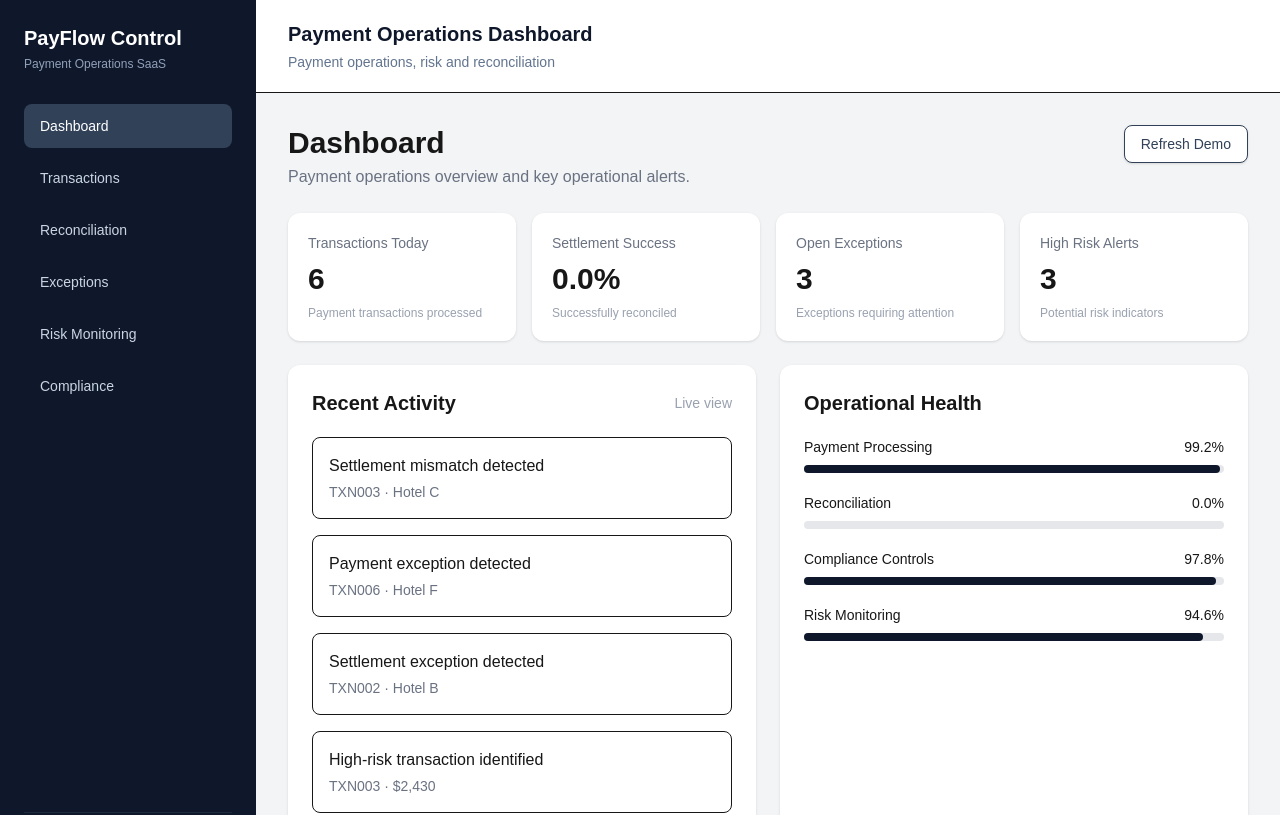
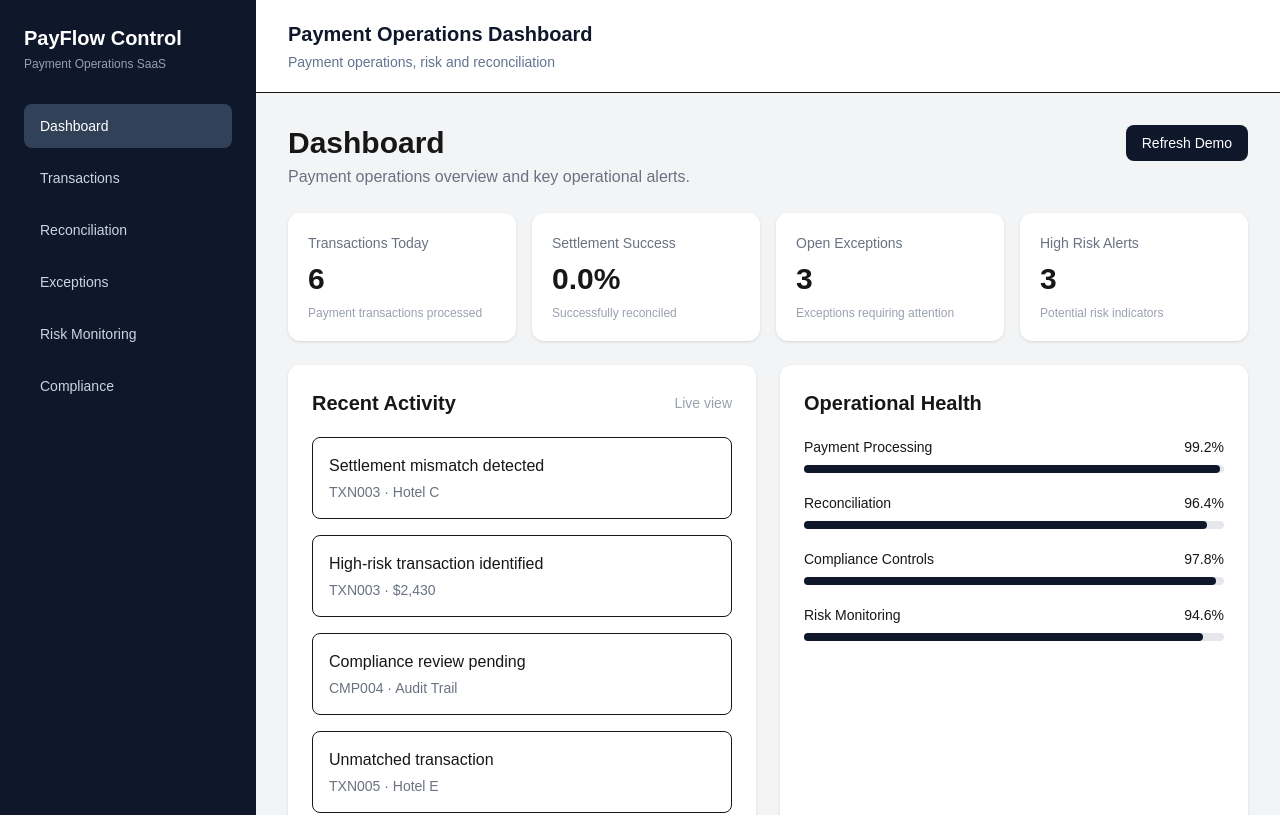
Before and after one commit to yusfss02-glitch/payflow-control, a Next.js app: page /dashboard in a window 1280 px wide. Shown: the top 815 px of the page. Built offline with nearby package versions, Linux system fonts and the light colour scheme.

Commit message:
fix: add missing EXC004 exception detail

```diff
--- a/src/app/dashboard/page.tsx
+++ b/src/app/dashboard/page.tsx
@@ -4,302 +4,91 @@ import Link from "next/link";
 import Layout from "@/components/Layout";
 import { useWorkflow } from "@/components/WorkflowContext";
 
-const transactions = [
-  {
-    id: "TXN001",
-    merchant: "Hotel A",
-    amount: "$1,250",
-  },
-  {
-    id: "TXN002",
-    merchant: "Hotel B",
-    amount: "$980",
-  },
-  {
-    id: "TXN003",
-    merchant: "Hotel C",
-    amount: "$2,430",
-  },
-  {
-    id: "TXN004",
-    merchant: "Hotel D",
-    amount: "$750",
-  },
-  {
-    id: "TXN005",
-    merchant: "Hotel E",
-    amount: "$1,890",
-  },
-  {
-    id: "TXN006",
-    merchant: "Hotel F",
-    amount: "$560",
-  },
-];
-
-const reconciliationRecords = [
-  {
-    id: "REC001",
-    transaction: "TXN001",
-  },
-  {
-    id: "REC002",
-    transaction: "TXN002",
-  },
-  {
-    id: "REC003",
-    transaction: "TXN003",
-  },
-  {
-    id: "REC004",
-    transaction: "TXN004",
-  },
-  {
-    id: "REC005",
-    transaction: "TXN005",
-  },
-];
-
-const exceptions = [
+const activities = [
   {
     id: "EXC001",
     title: "Settlement mismatch detected",
     detail: "TXN003 · Hotel C",
+    href: "/exceptions/EXC001",
+    type: "exception",
   },
-  {
-    id: "EXC002",
-    title: "Payment exception detected",
-    detail: "TXN006 · Hotel F",
-  },
-  {
-    id: "EXC003",
-    title: "Settlement exception detected",
-    detail: "TXN002 · Hotel B",
-  },
-];
-
-const riskRecords = [
   {
     id: "RISK001",
     title: "High-risk transaction identified",
     detail: "TXN003 · $2,430",
-  },
-  {
-    id: "RISK002",
-    title: "Unusual payment pattern",
-    detail: "TXN006 · $560",
-  },
-  {
-    id: "RISK003",
-    title: "Velocity alert",
-    detail: "TXN002 · $980",
-  },
-];
-
-const complianceRecords = [
-  {
-    id: "CMP001",
-    title: "Compliance review pending",
-    detail: "CMP001 · KYC Verification",
-  },
-  {
-    id: "CMP002",
-    title: "Compliance control approved",
-    detail: "CMP002 · Business Verification",
-  },
-  {
-    id: "CMP003",
-    title: "Compliance review pending",
-    detail: "CMP003 · Transaction Monitoring",
+    href: "/risk/RISK001",
+    type: "risk",
   },
   {
     id: "CMP004",
     title: "Compliance review pending",
     detail: "CMP004 · Audit Trail",
+    href: "/compliance/CMP004",
+    type: "compliance",
+  },
+  {
+    id: "REC005",
+    title: "Unmatched transaction",
+    detail: "TXN005 · Hotel E",
+    href: "/reconciliation/REC005",
+    type: "reconciliation",
+  },
+  {
+    id: "EXC004",
+    title: "Payment processing exception",
+    detail: "TXN005 · Hotel E",
+    href: "/exceptions/EXC004",
+    type: "exception",
   },
 ];
 
 export default function DashboardPage() {
   const {
-    reconciliationStatuses,
     exceptionStatuses,
     riskStatuses,
     complianceStatuses,
+    reconciliationStatuses,
   } = useWorkflow();
 
-  const getReconciliationStatus = (
-    reconciliationId: string
+  const isActivityActive = (
+    activity: (typeof activities)[number]
   ) => {
-    return (
-      reconciliationStatuses[
-        reconciliationId
-      ] || "Unmatched"
-    );
+    if (activity.type === "exception") {
+      const status =
+        exceptionStatuses[activity.id] || "Open";
+
+      return status !== "Resolved";
+    }
+
+    if (activity.type === "risk") {
+      const status =
+        riskStatuses[activity.id] || "Open";
+
+      return status !== "Resolved";
+    }
+
+    if (activity.type === "compliance") {
+      const status =
+        complianceStatuses[activity.id] || "Pending Review";
+
+      return (
+        status !== "Approved" &&
+        status !== "Rejected"
+      );
+    }
+
+    if (activity.type === "reconciliation") {
+      const status =
+        reconciliationStatuses[activity.id] || "Unmatched";
+
+      return status !== "Matched";
+    }
+
+    return true;
   };
 
-  const getExceptionStatus = (
-    exceptionId: string
-  ) => {
-    return (
-      exceptionStatuses[exceptionId] ||
-      "Open"
-    );
-  };
-
-  const getRiskStatus = (
-    riskId: string
-  ) => {
-    return (
-      riskStatuses[riskId] ||
-      "Open"
-    );
-  };
-
-  const getComplianceStatus = (
-    complianceId: string
-  ) => {
-    const defaultStatuses: Record<
-      string,
-      string
-    > = {
-      CMP001: "Pending Review",
-      CMP002: "Approved",
-      CMP003: "Pending Review",
-      CMP004: "Rejected",
-    };
-
-    return (
-      complianceStatuses[complianceId] ||
-      defaultStatuses[complianceId] ||
-      "Pending Review"
-    );
-  };
-
-  /*
-   * SETTLEMENT SUCCESS
-   *
-   * There are 5 reconciliation records.
-   * Matched records represent successful settlement.
-   */
-
-  const totalReconciliations =
-    reconciliationRecords.length;
-
-  const matchedReconciliations =
-    reconciliationRecords.filter(
-      (record) =>
-        getReconciliationStatus(
-          record.id
-        ) === "Matched"
-    ).length;
-
-  const settlementSuccess =
-    totalReconciliations === 0
-      ? "0.0"
-      : (
-          (matchedReconciliations /
-            totalReconciliations) *
-          100
-        ).toFixed(1);
-
-  /*
-   * OPEN EXCEPTIONS
-   */
-
-  const openExceptions =
-    exceptions.filter((exception) => {
-      const status =
-        getExceptionStatus(exception.id);
-
-      return (
-        status === "Open" ||
-        status === "Under Review"
-      );
-    }).length;
-
-  /*
-   * HIGH RISK ALERTS
-   */
-
-  const highRiskAlerts =
-    riskRecords.filter((risk) => {
-      const status =
-        getRiskStatus(risk.id);
-
-      return status !== "Resolved";
-    }).length;
-
-  /*
-   * RECENT ACTIVITY
-   *
-   * Only active items are displayed.
-   */
-
-  const recentActivities = [
-    ...exceptions
-      .filter((exception) => {
-        const status =
-          getExceptionStatus(
-            exception.id
-          );
-
-        return status !== "Resolved";
-      })
-      .map((exception) => ({
-        id: exception.id,
-        title: exception.title,
-        detail: exception.detail,
-        href: `/exceptions/${exception.id}`,
-      })),
-
-    ...riskRecords
-      .filter((risk) => {
-        const status =
-          getRiskStatus(risk.id);
-
-        return status !== "Resolved";
-      })
-      .map((risk) => ({
-        id: risk.id,
-        title: risk.title,
-        detail: risk.detail,
-        href: `/risk/${risk.id}`,
-      })),
-
-    ...complianceRecords
-      .filter((record) => {
-        const status =
-          getComplianceStatus(
-            record.id
-          );
-
-        return (
-          status === "Pending Review"
-        );
-      })
-      .map((record) => ({
-        id: record.id,
-        title: record.title,
-        detail: record.detail,
-        href: `/compliance/${record.id}`,
-      })),
-
-    ...reconciliationRecords
-      .filter((record) => {
-        const status =
-          getReconciliationStatus(
-            record.id
-          );
-
-        return status !== "Matched";
-      })
-      .map((record) => ({
-        id: record.id,
-        title: "Unmatched transaction",
-        detail: `${record.transaction} · Reconciliation`,
-        href: `/reconciliation/${record.id}`,
-      })),
-  ];
+  const visibleActivities =
+    activities.filter(isActivityActive);
 
   return (
     <Layout>
@@ -319,14 +108,9 @@ export default function DashboardPage() {
             </p>
           </div>
 
-          {/* REFRESH DEMO */}
-
           <button
-            type="button"
-            onClick={() =>
-              window.location.reload()
-            }
-            className="rounded-lg border bg-white px-4 py-2 text-sm font-medium text-slate-700 shadow-sm transition hover:bg-gray-50"
+            onClick={() => window.location.reload()}
+            className="rounded-lg bg-slate-900 px-4 py-2 text-sm font-medium text-white hover:bg-slate-700"
           >
             Refresh Demo
           </button>
@@ -346,7 +130,7 @@ export default function DashboardPage() {
             </p>
 
             <h3 className="mt-2 text-3xl font-bold">
-              {transactions.length}
+              6
             </h3>
 
             <p className="mt-2 text-xs text-gray-400">
@@ -363,7 +147,20 @@ export default function DashboardPage() {
             </p>
 
             <h3 className="mt-2 text-3xl font-bold">
-              {settlementSuccess}%
+              {(() => {
+                const total = 5;
+
+                const matched = Object.values(
+                  reconciliationStatuses
+                ).filter(
+                  (status) => status === "Matched"
+                ).length;
+
+                return `${(
+                  (matched / total) *
+                  100
+                ).toFixed(1)}%`;
+              })()}
             </h3>
 
             <p className="mt-2 text-xs text-gray-400">
@@ -380,7 +177,25 @@ export default function DashboardPage() {
             </p>
 
             <h3 className="mt-2 text-3xl font-bold">
-              {openExceptions}
+              {[
+                "EXC001",
+                "EXC002",
+                "EXC003",
+                "EXC004",
+              ].filter((id) => {
+                const status =
+                  exceptionStatuses[id];
+
+                if (status === "Resolved") {
+                  return false;
+                }
+
+                if (status === "Under Review") {
+                  return true;
+                }
+
+                return id !== "EXC003";
+              }).length}
             </h3>
 
             <p className="mt-2 text-xs text-gray-400">
@@ -397,7 +212,18 @@ export default function DashboardPage() {
             </p>
 
             <h3 className="mt-2 text-3xl font-bold">
-              {highRiskAlerts}
+              {
+                [
+                  "RISK001",
+                  "RISK002",
+                  "RISK003",
+                ].filter((id) => {
+                  return (
+                    (riskStatuses[id] || "Open") !==
+                    "Resolved"
+                  );
+                }).length
+              }
             </h3>
 
             <p className="mt-2 text-xs text-gray-400">
@@ -407,11 +233,9 @@ export default function DashboardPage() {
 
         </div>
 
-        {/* RECENT ACTIVITY + OPERATIONAL HEALTH */}
+        {/* RECENT ACTIVITY */}
 
         <div className="grid grid-cols-2 gap-6">
-
-          {/* RECENT ACTIVITY */}
 
           <div className="rounded-xl bg-white p-6 shadow">
 
@@ -429,9 +253,12 @@ export default function DashboardPage() {
 
             <div className="mt-5 space-y-4">
 
-              {recentActivities
-                .slice(0, 4)
-                .map((activity) => (
+              {visibleActivities.length === 0 ? (
+                <p className="py-6 text-center text-sm text-gray-500">
+                  No active operational alerts.
+                </p>
+              ) : (
+                visibleActivities.map((activity) => (
                   <Link
                     key={activity.id}
                     href={activity.href}
@@ -445,12 +272,7 @@ export default function DashboardPage() {
                       {activity.detail}
                     </p>
                   </Link>
-                ))}
-
-              {recentActivities.length === 0 && (
-                <p className="py-6 text-center text-sm text-gray-500">
-                  No active operational alerts.
-                </p>
+                ))
               )}
 
             </div>
@@ -468,12 +290,8 @@ export default function DashboardPage() {
             <div className="mt-5 space-y-5">
 
               <div>
-
                 <div className="flex justify-between text-sm">
-                  <span>
-                    Payment Processing
-                  </span>
-
+                  <span>Payment Processing</span>
                   <span className="font-medium">
                     99.2%
                   </span>
@@ -482,41 +300,24 @@ export default function DashboardPage() {
                 <div className="mt-2 h-2 rounded-full bg-gray-200">
                   <div className="h-2 w-[99%] rounded-full bg-slate-900" />
                 </div>
-
               </div>
 
               <div>
-
                 <div className="flex justify-between text-sm">
-                  <span>
-                    Reconciliation
-                  </span>
-
+                  <span>Reconciliation</span>
                   <span className="font-medium">
-                    {settlementSuccess}%
+                    96.4%
                   </span>
                 </div>
 
                 <div className="mt-2 h-2 rounded-full bg-gray-200">
-
-                  <div
-                    className="h-2 rounded-full bg-slate-900"
-                    style={{
-                      width: `${settlementSuccess}%`,
-                    }}
-                  />
-
+                  <div className="h-2 w-[96%] rounded-full bg-slate-900" />
                 </div>
-
               </div>
 
               <div>
-
                 <div className="flex justify-between text-sm">
-                  <span>
-                    Compliance Controls
-                  </span>
-
+                  <span>Compliance Controls</span>
                   <span className="font-medium">
                     97.8%
                   </span>
@@ -525,16 +326,11 @@ export default function DashboardPage() {
                 <div className="mt-2 h-2 rounded-full bg-gray-200">
                   <div className="h-2 w-[98%] rounded-full bg-slate-900" />
                 </div>
-
               </div>
 
               <div>
-
                 <div className="flex justify-between text-sm">
-                  <span>
-                    Risk Monitoring
-                  </span>
-
+                  <span>Risk Monitoring</span>
                   <span className="font-medium">
                     94.6%
                   </span>
@@ -543,7 +339,6 @@ export default function DashboardPage() {
                 <div className="mt-2 h-2 rounded-full bg-gray-200">
                   <div className="h-2 w-[95%] rounded-full bg-slate-900" />
                 </div>
-
               </div>
 
             </div>
--- a/src/app/exceptions/[id]/page.tsx
+++ b/src/app/exceptions/[id]/page.tsx
@@ -16,6 +16,7 @@ const exceptionData = {
       "Settlement amount does not match the expected transaction amount.",
     priority: "High",
   },
+
   EXC002: {
     id: "EXC002",
     transaction: "TXN006",
@@ -26,6 +27,7 @@ const exceptionData = {
       "Payment transaction requires manual operational review.",
     priority: "Medium",
   },
+
   EXC003: {
     id: "EXC003",
     transaction: "TXN002",
@@ -35,6 +37,17 @@ const exceptionData = {
     description:
       "Settlement record contains a difference from the transaction amount.",
     priority: "Medium",
+  },
+
+  EXC004: {
+    id: "EXC004",
+    transaction: "TXN005",
+    merchant: "Hotel E",
+    type: "Payment Processing Exception",
+    amount: "$1,890",
+    description:
+      "Payment processing requires operational review due to an exception detected during transaction processing.",
+    priority: "High",
   },
 };
 
@@ -46,7 +59,9 @@ export default function ExceptionDetail({
   const { id } = use(params);
 
   const exception =
-    exceptionData[id as keyof typeof exceptionData];
+    exceptionData[
+      id as keyof typeof exceptionData
+    ];
 
   const {
     exceptionStatuses,
@@ -56,7 +71,8 @@ export default function ExceptionDetail({
   if (!exception) {
     return (
       <Layout>
-        <div className="rounded-xl bg-white p-8 shadow">
+        <div className="space-y-4">
+
           <h2 className="text-2xl font-bold">
             Exception Not Found
           </h2>
@@ -71,6 +87,7 @@ export default function ExceptionDetail({
           >
             Back to Exceptions
           </Link>
+
         </div>
       </Layout>
     );
@@ -83,7 +100,10 @@ export default function ExceptionDetail({
     <Layout>
       <div className="space-y-6">
 
+        {/* HEADER */}
+
         <div>
+
           <Link
             href="/exceptions"
             className="text-sm text-gray-500 hover:text-slate-900"
@@ -92,7 +112,9 @@ export default function ExceptionDetail({
           </Link>
 
           <div className="mt-3 flex items-center justify-between">
+
             <div>
+
               <h2 className="text-3xl font-bold">
                 {exception.id}
               </h2>
@@ -100,6 +122,7 @@ export default function ExceptionDetail({
               <p className="mt-1 text-gray-500">
                 Exception investigation and resolution workflow.
               </p>
+
             </div>
 
             <span
@@ -113,10 +136,15 @@ export default function ExceptionDetail({
             >
               {status}
             </span>
+
           </div>
+
         </div>
 
+        {/* WORKFLOW */}
+
         <div className="rounded-xl bg-white p-6 shadow">
+
           <h3 className="text-lg font-semibold">
             Exception Workflow
           </h3>
@@ -190,11 +218,15 @@ export default function ExceptionDetail({
             </button>
 
           </div>
+
         </div>
+
+        {/* SUMMARY */}
 
         <div className="grid grid-cols-3 gap-4">
 
           <div className="rounded-xl bg-white p-5 shadow">
+
             <p className="text-sm text-gray-500">
               Exception Type
             </p>
@@ -202,9 +234,11 @@ export default function ExceptionDetail({
             <p className="mt-2 font-semibold">
               {exception.type}
             </p>
+
           </div>
 
           <div className="rounded-xl bg-white p-5 shadow">
+
             <p className="text-sm text-gray-500">
               Amount
             </p>
@@ -212,9 +246,11 @@ export default function ExceptionDetail({
             <p className="mt-2 text-2xl font-bold">
               {exception.amount}
             </p>
+
           </div>
 
           <div className="rounded-xl bg-white p-5 shadow">
+
             <p className="text-sm text-gray-500">
               Priority
             </p>
@@ -222,11 +258,15 @@ export default function ExceptionDetail({
             <p className="mt-2 font-semibold text-red-600">
               {exception.priority}
             </p>
+
           </div>
 
         </div>
 
+        {/* DETAILS */}
+
         <div className="rounded-xl bg-white p-6 shadow">
+
           <h3 className="text-lg font-semibold">
             Exception Details
           </h3>
@@ -234,6 +274,7 @@ export default function ExceptionDetail({
           <div className="mt-6 grid grid-cols-2 gap-6">
 
             <div>
+
               <p className="text-sm text-gray-500">
                 Exception ID
               </p>
@@ -241,9 +282,11 @@ export default function ExceptionDetail({
               <p className="mt-1 font-medium">
                 {exception.id}
               </p>
+
             </div>
 
             <div>
+
               <p className="text-sm text-gray-500">
                 Merchant
               </p>
@@ -251,9 +294,11 @@ export default function ExceptionDetail({
               <p className="mt-1 font-medium">
                 {exception.merchant}
               </p>
+
             </div>
 
             <div>
+
               <p className="text-sm text-gray-500">
                 Related Transaction
               </p>
@@ -264,9 +309,11 @@ export default function ExceptionDetail({
               >
                 {exception.transaction}
               </Link>
+
             </div>
 
             <div>
+
               <p className="text-sm text-gray-500">
                 Current Status
               </p>
@@ -274,11 +321,13 @@ export default function ExceptionDetail({
               <p className="mt-1 font-medium">
                 {status}
               </p>
+
             </div>
 
           </div>
 
           <div className="mt-6 border-t pt-6">
+
             <p className="text-sm text-gray-500">
               Description
             </p>
@@ -286,7 +335,9 @@ export default function ExceptionDetail({
             <p className="mt-2">
               {exception.description}
             </p>
+
           </div>
+
         </div>
 
       </div>
--- a/src/app/exceptions/page.tsx
+++ b/src/app/exceptions/page.tsx
@@ -27,6 +27,13 @@ const exceptions = [
     type: "Reconciliation Difference",
     priority: "Medium",
   },
+  {
+    id: "EXC004",
+    transaction: "TXN005",
+    merchant: "Hotel E",
+    type: "Payment Processing Exception",
+    priority: "High",
+  },
 ];
 
 export default function ExceptionsPage() {
@@ -51,6 +58,8 @@ export default function ExceptionsPage() {
     <Layout>
       <div className="space-y-6">
 
+        {/* PAGE HEADER */}
+
         <div>
           <h2 className="text-3xl font-bold">
             Exceptions
@@ -61,7 +70,10 @@ export default function ExceptionsPage() {
           </p>
         </div>
 
+        {/* FILTER */}
+
         <div className="flex items-center justify-between">
+
           <h3 className="text-xl font-semibold">
             Exception Queue
           </h3>
@@ -71,12 +83,26 @@ export default function ExceptionsPage() {
             onChange={(e) => setStatus(e.target.value)}
             className="rounded-lg border bg-white px-4 py-2"
           >
-            <option value="All">All Status</option>
-            <option value="Open">Open</option>
-            <option value="Under Review">Under Review</option>
-            <option value="Resolved">Resolved</option>
+            <option value="All">
+              All Status
+            </option>
+
+            <option value="Open">
+              Open
+            </option>
+
+            <option value="Under Review">
+              Under Review
+            </option>
+
+            <option value="Resolved">
+              Resolved
+            </option>
           </select>
+
         </div>
+
+        {/* EXCEPTION TABLE */}
 
         <div className="rounded-xl bg-white p-6 shadow">
 
@@ -84,6 +110,7 @@ export default function ExceptionsPage() {
 
             <thead>
               <tr className="border-b">
+
                 <th className="pb-3">
                   Exception ID
                 </th>
@@ -111,6 +138,7 @@ export default function ExceptionsPage() {
                 <th className="pb-3 text-right">
                   Action
                 </th>
+
               </tr>
             </thead>
 
@@ -129,21 +157,25 @@ export default function ExceptionsPage() {
                   >
 
                     <td className="py-4 font-medium">
+
                       <Link
                         href={`/exceptions/${exception.id}`}
                         className="text-blue-600 underline hover:text-blue-800"
                       >
                         {exception.id}
                       </Link>
+
                     </td>
 
                     <td>
+
                       <Link
                         href={`/transactions/${exception.transaction}`}
                         className="text-blue-600 hover:underline"
                       >
                         {exception.transaction}
                       </Link>
+
                     </td>
 
                     <td>
@@ -155,6 +187,7 @@ export default function ExceptionsPage() {
                     </td>
 
                     <td>
+
                       <span
                         className={`rounded-full px-3 py-1 text-xs font-semibold ${
                           exception.priority === "High"
@@ -164,9 +197,11 @@ export default function ExceptionsPage() {
                       >
                         {exception.priority}
                       </span>
+
                     </td>
 
                     <td>
+
                       <span
                         className={`rounded-full px-3 py-1 text-xs font-semibold ${
                           currentStatus === "Open"
@@ -178,6 +213,7 @@ export default function ExceptionsPage() {
                       >
                         {currentStatus}
                       </span>
+
                     </td>
 
                     <td className="text-right">
```
